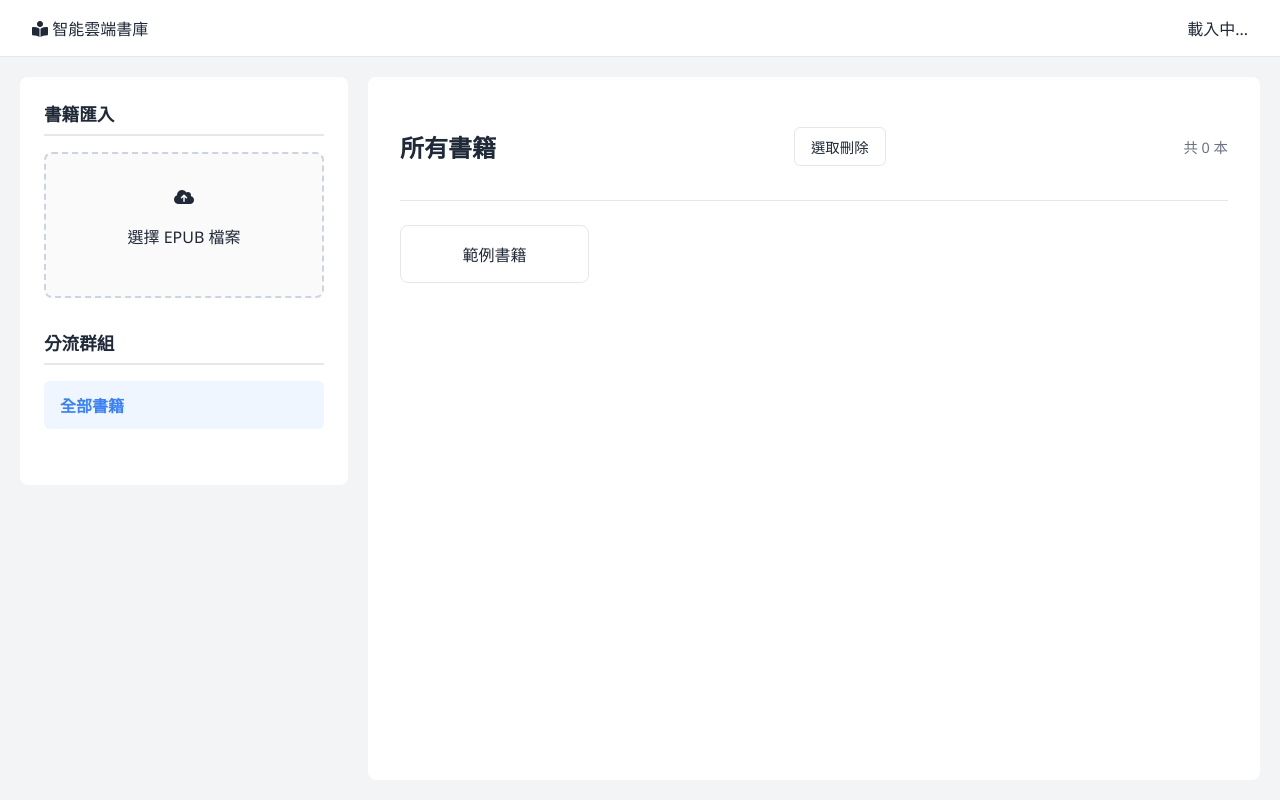
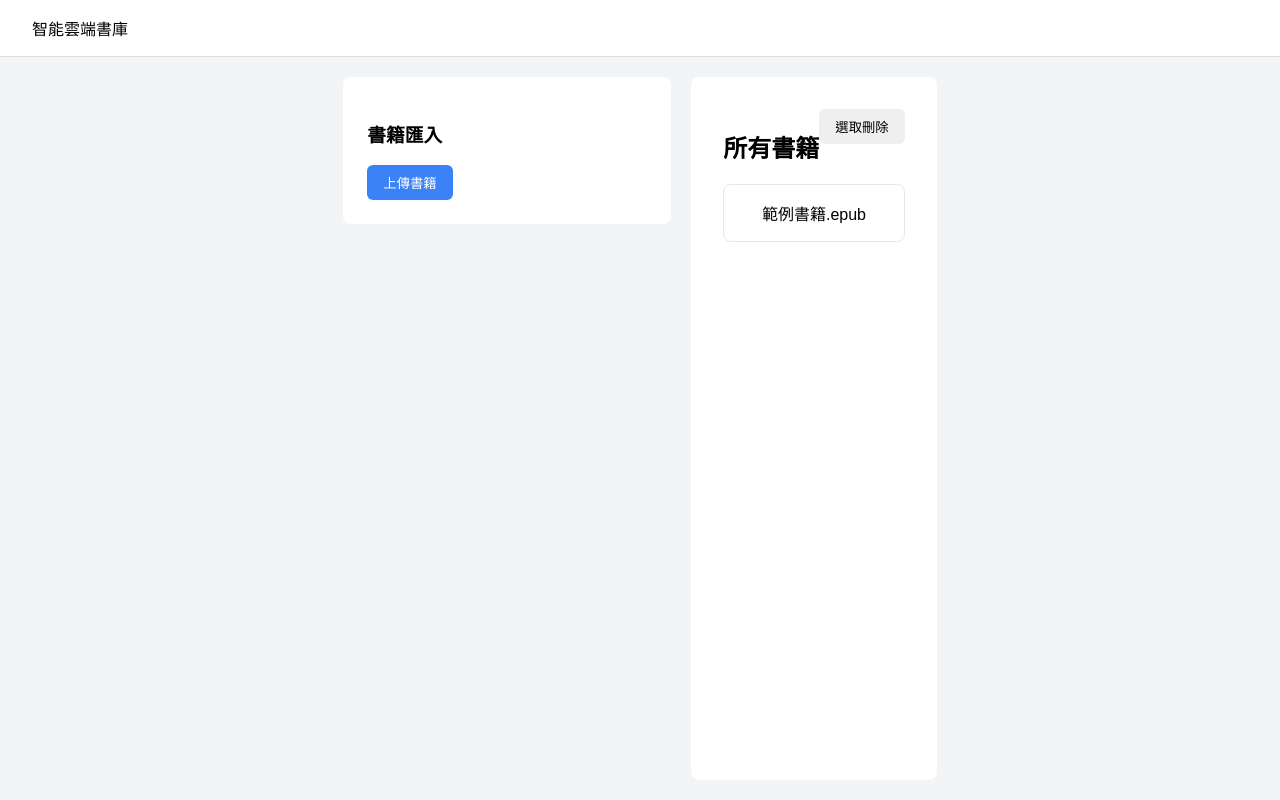
Before and after one commit to Vincent981010/epub-reader-site, a Flask app: page / in a window 1280 px wide. Run offline with Flask 3, Linux system fonts and the light colour scheme; some libraries are stand-ins or nearby versions.

Commit message:
fix: sync delete behavior and auth loading loop

```diff
--- a/app.py
+++ b/app.py
@@ -1,40 +1,56 @@
 import os
-from flask import Flask, request, jsonify, render_template
+from flask import Flask, request, jsonify, render_template, session
 
 app = Flask(__name__)
+app.secret_key = 'your_secret_key' # 請自行更換為複雜字串
 UPLOAD_FOLDER = 'static/uploads'
 os.makedirs(UPLOAD_FOLDER, exist_ok=True)
-app.config['UPLOAD_FOLDER'] = UPLOAD_FOLDER
 
-# 載入主頁面
+# 模擬資料庫 (建議換成實際資料庫)
+books_db = [
+    {"id": "1", "title": "範例書籍.epub", "file_url": "/static/uploads/test.epub", "series_name": "預設分類"}
+]
+
 @app.route('/')
 def index():
     return render_template('index.html')
 
-# 取得書籍列表
 @app.route('/books', methods=['GET'])
 def get_books():
-    # 這裡未來連接你的資料庫，現在回傳模擬資料
-    return jsonify([
-        {"id": "1", "title": "範例書籍.epub", "file_url": "/static/uploads/範例書籍.epub", "series_name": "未分類"}
-    ])
+    return jsonify(books_db)
 
-# 處理多檔案上傳
 @app.route('/upload', methods=['POST'])
 def upload():
-    files = request.files.getlist('file') # 接收多檔案
+    files = request.files.getlist('file')
     for file in files:
         if file and file.filename.endswith('.epub'):
-            file.save(os.path.join(app.config['UPLOAD_FOLDER'], file.filename))
+            file.save(os.path.join(UPLOAD_FOLDER, file.filename))
+            books_db.append({"id": str(len(books_db)+1), "title": file.filename, "file_url": f"/static/uploads/{file.filename}", "series_name": "預設分類"})
     return jsonify({"status": "success"}), 200
 
-# 處理批次刪除
 @app.route('/books/delete', methods=['POST'])
 def delete_books():
     data = request.get_json()
-    ids_to_delete = data.get('ids', []) # 接收 ID 列表
-    # 在此加入刪除資料庫與實體檔案的邏輯
-    return jsonify({"status": "deleted", "count": len(ids_to_delete)}), 200
+    ids_to_delete = data.get('ids', [])
+    global books_db
+    # 過濾掉被選取的書籍
+    books_db = [b for b in books_db if b['id'] not in ids_to_delete]
+    return jsonify({"status": "deleted"}), 200
+
+# 用戶狀態與認證 (配合前端邏輯)
+@app.route('/user/status', methods=['GET'])
+def get_user_status():
+    return jsonify(session.get('user', {"logged_in": False}))
+
+@app.route('/login', methods=['POST'])
+def login():
+    session['user'] = {"logged_in": True, "username": "User"}
+    return jsonify({"status": "success"})
+
+@app.route('/logout', methods=['POST'])
+def logout():
+    session.pop('user', None)
+    return jsonify({"status": "success"})
 
 if __name__ == '__main__':
     app.run(debug=True)
--- a/templates/index.html
+++ b/templates/index.html
@@ -5,124 +5,101 @@
     <meta name="viewport" content="width=device-width, initial-scale=1.0">
     <title>智能雲端書庫</title>
     <link rel="stylesheet" href="https://cdnjs.cloudflare.com/ajax/libs/font-awesome/6.4.0/css/all.min.css">
-    <script src="https://cdnjs.cloudflare.com/ajax/libs/epub.js/0.3.88/epub.min.js"></script>
     <style>
-        /* 保留原有的樣式設定 */
-        :root { --primary-color: #3b82f6; --primary-hover: #2563eb; --text-main: #1f2937; --text-muted: #6b7280; --bg-body: #f3f4f6; --bg-panel: #ffffff; --border-color: #e5e7eb; }
-        body { font-family: 'Segoe UI', sans-serif; margin: 0; background-color: var(--bg-body); color: var(--text-main); display: flex; flex-direction: column; min-height: 100vh; }
-        header { background-color: var(--bg-panel); padding: 1rem 2rem; display: flex; justify-content: space-between; align-items: center; border-bottom: 1px solid var(--border-color); }
-        .container { display: flex; flex: 1; max-width: 1400px; margin: 0 auto; width: 100%; padding: 20px; gap: 20px; box-sizing: border-box; }
+        /* 引用自 index_3.html 的樣式與佈局 */
+        :root { --primary-color: #3b82f6; --bg-body: #f3f4f6; --bg-panel: #ffffff; --border-color: #e5e7eb; }
+        body { font-family: sans-serif; margin: 0; background-color: var(--bg-body); display: flex; flex-direction: column; min-height: 100vh; }
+        .container { display: flex; flex: 1; max-width: 1400px; margin: 0 auto; padding: 20px; gap: 20px; }
         .sidebar { width: 280px; background: var(--bg-panel); padding: 1.5rem; border-radius: 8px; height: fit-content; }
-        .sidebar-section { margin-bottom: 2rem; }
-        .sidebar-section h3 { font-size: 1.1rem; margin-top: 0; margin-bottom: 1rem; border-bottom: 2px solid var(--border-color); padding-bottom: 0.5rem; }
-        .upload-zone { border: 2px dashed #cbd5e0; border-radius: 8px; padding: 2rem 1rem; text-align: center; cursor: pointer; background: #fafafa; margin-bottom: 1rem; }
-        .btn { padding: 0.5rem 1rem; border-radius: 6px; border: none; cursor: pointer; font-size: 0.9rem; display: flex; align-items: center; justify-content: center; gap: 0.5rem; }
+        .main-content { flex: 1; background: var(--bg-panel); padding: 2rem; border-radius: 8px; }
+        .book-grid { display: grid; grid-template-columns: repeat(auto-fill, minmax(160px, 1fr)); gap: 1.5rem; }
+        .book-card { background: #fff; border: 1px solid var(--border-color); padding: 1rem; border-radius: 8px; text-align: center; position: relative; }
+        .btn { padding: 0.5rem 1rem; border-radius: 6px; border: none; cursor: pointer; }
         .btn-primary { background: var(--primary-color); color: white; }
-        .btn-outline { background: transparent; border: 1px solid var(--border-color); color: var(--text-main); }
-        .category-list { list-style: none; padding: 0; margin: 0; }
-        .category-item { padding: 0.75rem 1rem; border-radius: 6px; cursor: pointer; margin-bottom: 0.25rem; color: var(--text-muted); }
-        .category-item.active { background: #eff6ff; color: var(--primary-color); font-weight: 600; }
-        .main-content { flex: 1; background: var(--bg-panel); padding: 2rem; border-radius: 8px; }
-        .content-header { display: flex; justify-content: space-between; align-items: center; margin-bottom: 1.5rem; border-bottom: 1px solid var(--border-color); padding-bottom: 1rem; }
-        .book-grid { display: grid; grid-template-columns: repeat(auto-fill, minmax(160px, 1fr)); gap: 1.5rem; }
-        .book-card { background: #fff; border: 1px solid var(--border-color); border-radius: 8px; padding: 1rem; text-align: center; cursor: pointer; position: relative; }
-        .book-checkbox { position: absolute; top: 10px; left: 10px; transform: scale(1.5); }
-        #loading-overlay { display: none; position: fixed; top:0; left:0; width:100%; height:100%; background:rgba(255,255,255,0.8); z-index:9999; justify-content:center; align-items:center; }
     </style>
 </head>
 <body>
-    <div id="loading-overlay">處理中...</div>
-
-    <header>
-        <div class="logo"><i class="fa-solid fa-book-open-reader"></i> 智能雲端書庫</div>
-        <div class="user-panel" id="userPanel"><span>載入中...</span></div>
+    <header style="padding: 1rem 2rem; border-bottom: 1px solid #ddd; background: white;">
+        <div class="logo">智能雲端書庫</div>
     </header>
 
     <div class="container">
         <div class="sidebar">
-            <div class="sidebar-section">
-                <h3>書籍匯入</h3>
-                <div class="upload-zone" id="dropZone" onclick="document.getElementById('fileInput').click()">
-                    <i class="fa-solid fa-cloud-arrow-up"></i>
-                    <p>選擇 EPUB 檔案</p>
+            <h3>書籍匯入</h3>
+            <input type="file" id="fileInput" multiple onchange="handleFileSelect(this.files)" style="display:none">
+            <button class="btn btn-primary" onclick="document.getElementById('fileInput').click()">上傳書籍</button>
+        </div>
+        <div class="main-content">
+            <div class="content-header" style="display:flex; justify-content: space-between;">
+                <h2>所有書籍</h2>
+                <div>
+                    <button class="btn" id="selectModeBtn" onclick="toggleSelectionMode()">選取刪除</button>
+                    <button class="btn" id="deleteBtn" style="display:none; background:#ef4444; color:white;" onclick="deleteSelected()">刪除所選</button>
                 </div>
-                <input type="file" id="fileInput" accept=".epub" multiple onchange="handleFileSelect(this.files)" style="display:none">
-            </div>
-
-            <div class="sidebar-section">
-                <h3>分流群組</h3>
-                <ul class="category-list" id="seriesList">
-                    <li class="category-item active" onclick="filterCategory(this, '全部書籍')">全部書籍</li>
-                </ul>
-            </div>
-        </div>
-
-        <div class="main-content">
-            <div class="content-header">
-                <h2 id="currentCategoryTitle">所有書籍</h2>
-                <!-- 新增選取模式按鈕 -->
-                <div>
-                    <button class="btn btn-outline" id="selectModeBtn" onclick="toggleSelectionMode()">選取刪除</button>
-                    <button class="btn btn-primary" id="deleteBtn" onclick="deleteSelected()" style="display: none; background: #ef4444;">刪除所選</button>
-                </div>
-                <span id="bookCount" style="color: var(--text-muted); font-size: 0.9rem;">共 0 本</span>
             </div>
             <div class="book-grid" id="bookGrid"></div>
         </div>
     </div>
 
     <script>
+        let isSelectionMode = false;
         let currentBooks = [];
-        let isSelectionMode = false; // 新增選取狀態變數
 
-        // 切換選取模式
+        // 初始化載入
+        window.addEventListener('DOMContentLoaded', () => { loadBooks(); });
+
+        async function loadBooks() {
+            try {
+                const res = await fetch('/books');
+                currentBooks = await res.json();
+                renderBookGrid();
+            } catch(e) { console.error(e); }
+        }
+
+        // 切換模式
         function toggleSelectionMode() {
             isSelectionMode = !isSelectionMode;
             document.getElementById('selectModeBtn').innerText = isSelectionMode ? '取消選取' : '選取刪除';
-            document.getElementById('deleteBtn').style.display = isSelectionMode ? 'flex' : 'none';
-            renderBookGrid(currentBooks);
+            document.getElementById('deleteBtn').style.display = isSelectionMode ? 'inline-block' : 'none';
+            renderBookGrid();
         }
 
-        //[cite: 1] 批次刪除邏輯
+        // 渲染網格[cite: 1]
+        function renderBookGrid() {
+            const grid = document.getElementById('bookGrid');
+            grid.innerHTML = currentBooks.map(b => `
+                <div class="book-card">
+                    ${isSelectionMode ? `<input type="checkbox" class="book-checkbox" value="${b.id}">` : ''}
+                    <div class="book-title">${b.title}</div>
+                </div>
+            `).join('');
+        }
+
+        // 刪除邏輯[cite: 1]
         async function deleteSelected() {
-            const selectedIds = Array.from(document.querySelectorAll('.book-checkbox:checked')).map(cb => cb.value);
-            if (selectedIds.length === 0) return alert('請先勾選書籍');
-            if (!confirm(`確定要刪除 ${selectedIds.length} 本書嗎？`)) return;
+            const ids = Array.from(document.querySelectorAll('.book-checkbox:checked')).map(cb => cb.value);
+            if(ids.length === 0) return alert("請先勾選");
 
             const res = await fetch('/books/delete', {
                 method: 'POST',
                 headers: {'Content-Type': 'application/json'},
-                body: JSON.stringify({ ids: selectedIds })
+                body: JSON.stringify({ ids: ids })
             });
-            if (res.ok) {
+
+            if(res.ok) {
                 alert("刪除成功");
-                isSelectionMode = false; // 重置模式
-                toggleSelectionMode();
-                loadBooks();
+                isSelectionMode = false;
+                document.getElementById('deleteBtn').style.display = 'none';
+                await loadBooks(); // 刪除後立即重新載入資料
             }
         }
 
-        //[cite: 1] 渲染網格 (已加入 Checkbox 判斷)
-        function renderBookGrid(books) {
-            const grid = document.getElementById('bookGrid');
-            grid.innerHTML = books.map(b => `
-                <div class="book-card">
-                    ${isSelectionMode ? `<input type="checkbox" class="book-checkbox" value="${b.id}">` : ''}
-                    <div class="book-title">${b.title.replace('.epub', '')}</div>
-                </div>
-            `).join('');
+        async function handleFileSelect(files) {
+            const formData = new FormData();
+            for (let f of files) formData.append('file', f);
+            await fetch('/upload', { method: 'POST', body: formData });
+            loadBooks();
         }
-
-        // ... 保留你原有的 loadBooks, handleFileSelect 等其他函式 ...
-        async function loadBooks() {
-            const res = await fetch('/books');
-            if (res.ok) {
-                currentBooks = await res.json();
-                renderBookGrid(currentBooks);
-            }
-        }
-
-        loadBooks();
     </script>
 </body>
 </html>
```
